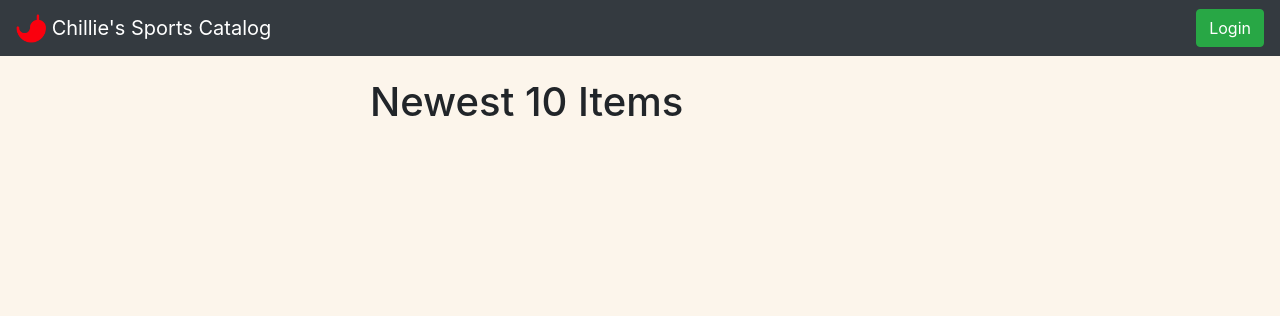
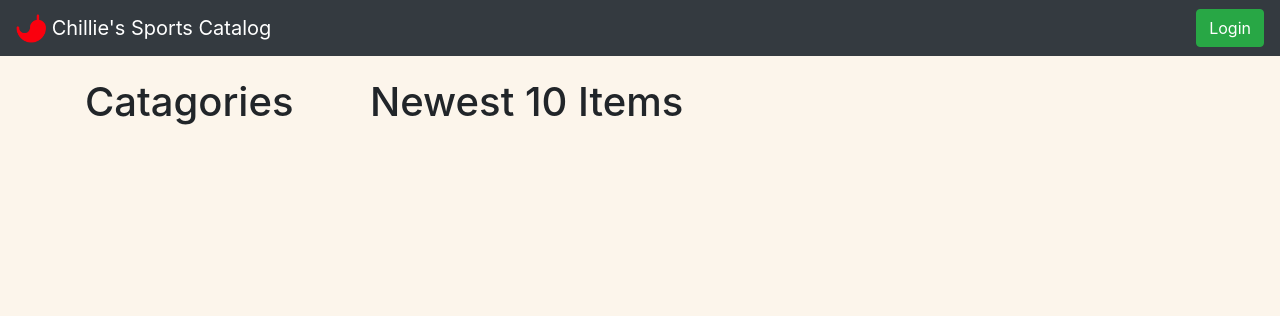
Before and after one commit to chillieguy/flask-catalog-ap, a Flask app: page / in a window 1280 px wide. Shown: the top 316 px of the page. Run offline with Flask 2, Linux system fonts and the light colour scheme; data that the repository does not hold is empty; parts of the project's set-up code (start-up, migrations or seed data) failed here and were passed over; some libraries are stand-ins or nearby versions.

Commit message:
Change layout of catagories and items

```diff
--- a/catalog/templates/index.html
+++ b/catalog/templates/index.html
@@ -1,10 +1,9 @@
 {% extends "base.html" %}
-
-<h1>Catagories</h1>
 
 {% block content %}
   <div class="row">
   <div class="col-md-3">
+    <h1>Catagories</h1>
     <ul class="list-group">
       {% for catagory in catagories %}
         <li class="list-group-item list-group-item-action">
@@ -24,4 +23,5 @@
     </ul>
   </div>
 </div>
+
 {% endblock %}
```
Lines whose indentation alone changed are shown as unchanged.
